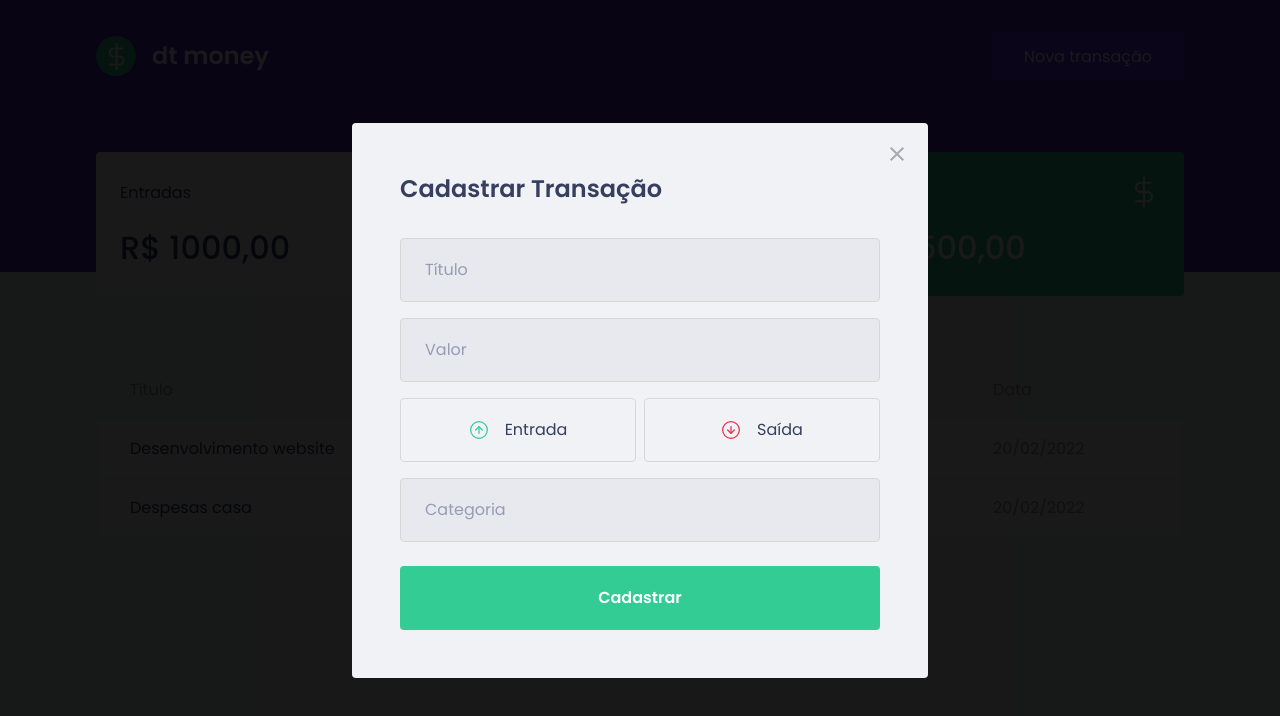
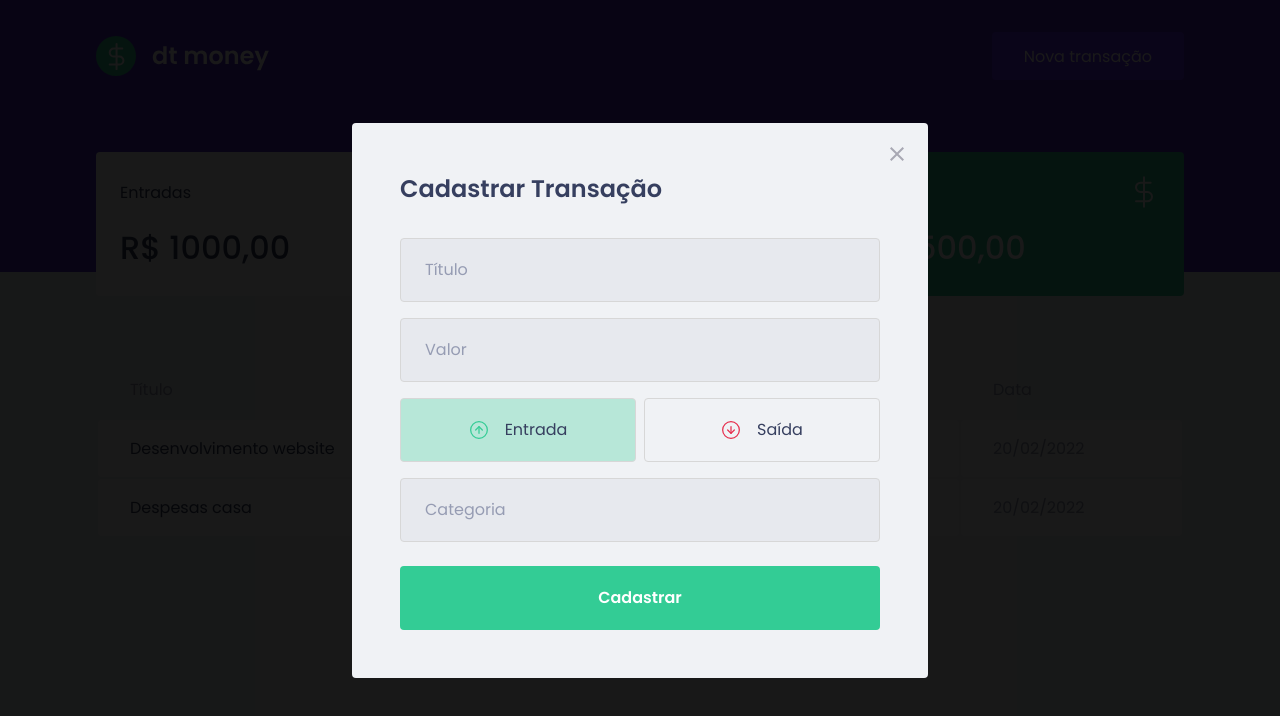
Before and after one commit to Pablo-HD/DT_Money, a React (Create React App) app: page / in a window 1280 px wide. Both pictures are taken after a click on the button "Nova transação". Shown: the top 716 px of the page. Built offline with nearby package versions, Linux system fonts and the light colour scheme; no server answers; what miragejs would draw is missing.

Commit message:
new props and styles for RadioBox

```diff
--- a/src/components/NewTransactionModal/Index.tsx
+++ b/src/components/NewTransactionModal/Index.tsx
@@ -1,8 +1,9 @@
 import Modal from 'react-modal'
-import { Container, TransactionsTypeContainer } from './styles';
+import { Container, RadioBox, TransactionsTypeContainer } from './styles';
 import closeImg from '../../assets/close.svg'
 import incomeImg from '../../assets/income.svg'
 import outcomeImg from '../../assets/outcome.svg'
+import { useState } from 'react';
 
 
 interface NewTransactionModalProps {
@@ -12,7 +13,7 @@
 
 
 export function NewTransactionModal({isOpen, onRequestClose}:NewTransactionModalProps){
-
+  const [type, setType] = useState('deposit')
 
   return(
       <Modal
@@ -38,14 +39,24 @@
 
       <TransactionsTypeContainer>
 
-          <button type="button">
+        <RadioBox
+          type="button"
+          onClick={() => {setType('deposit')}}
+          isActive={type === 'deposit'}
+          activeColor='green'
+        >
           <img src={incomeImg} alt="Entrada"  />
           <span>Entrada</span>
-          </button>
-          <button type="button">
+        </RadioBox>
+        <RadioBox
+          type="button"
+          onClick={() => {setType('withdraw')}}
+          isActive={type === 'withdraw'}
+          activeColor='red'
+        >
           <img src={outcomeImg} alt="Saída"  />
           <span>Saída</span>
-          </button>
+        </RadioBox>
 
       </TransactionsTypeContainer>
 
--- a/src/components/NewTransactionModal/styles.ts
+++ b/src/components/NewTransactionModal/styles.ts
@@ -1,4 +1,5 @@
 import styled from 'styled-components'
+import { darken, transparentize } from 'polished'
 
 export const Container = styled.form`
     h2 {
@@ -55,16 +56,35 @@
     grid-template-columns: 1fr 1fr;
     gap: 0.5rem;
 
-    button{
-        height: 4rem;
+`
+
+interface RadioBoxProps {
+    isActive: boolean;
+    activeColor: 'green' | 'red';
+}
+
+const colors = {
+    red: '#E52E4D',
+    green: '#33CC95',
+}
+
+export const RadioBox = styled.button<RadioBoxProps> `
+     height: 4rem;
         border-radius: 0.25rem;
         border: 1px solid #d7d7d7;
 
-        background: transparent;
+        background: ${(props) => props.isActive
+            ? transparentize(0.7, colors[props.activeColor])
+            : 'transparent'
+        };
 
         display: flex;
         align-items: center;
         justify-content:center;
+
+        &:hover {
+            border-color: ${darken(0.1, '#d7d7d7')};
+        }
 
         img{
             width: 20px;
@@ -77,7 +97,4 @@
             font-size: 1rem ;
             color: var(--text-title);
         }
-
-    }
-
 `
```
Lines whose indentation alone changed are shown as unchanged.
